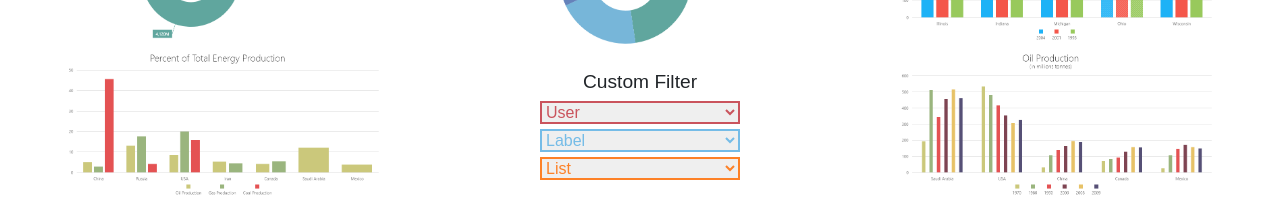
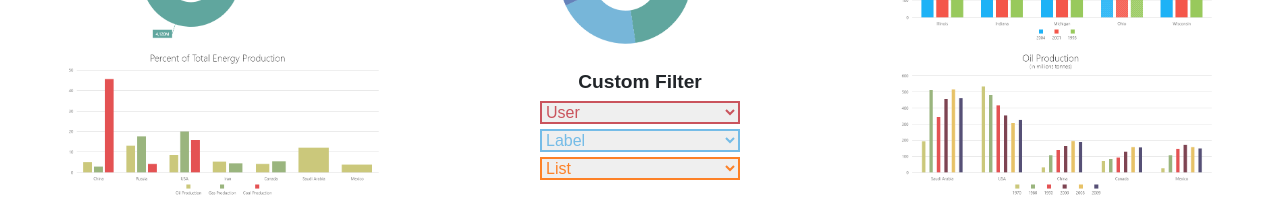
Before and after one commit to Adalab/project-dorcas-s4-oval, a React (Create React App) app: page / in a window 1280 px wide. Shown: the part 235-432 px from the top of the page. Built offline with nearby package versions, Linux system fonts and the light colour scheme.

Commit message:
add: font Avenir

```diff
--- a/src/styles/index.css
+++ b/src/styles/index.css
@@ -1,10 +1,17 @@
 body {
   margin: 0;
   padding: 0;
-  font-family: sans-serif; }
+  font-family: 'Avenir', sans-serif; }
 
 * {
   box-sizing: border-box; }
 
 .row {
   margin: 0; }
+
+h1,
+h2,
+h3,
+h4 {
+  font-family: 'Avenir LT Std', sans-serif;
+  font-weight: 900; }
--- a/src/styles/index.scss
+++ b/src/styles/index.scss
@@ -1,7 +1,7 @@
 body {
 	margin     : 0;
 	padding    : 0;
-	font-family: sans-serif;
+	font-family: 'Avenir', sans-serif;
 }
 
 * {
@@ -11,3 +11,11 @@ body {
 .row {
 	margin: 0;
 }
+
+h1,
+h2,
+h3,
+h4 {
+	font-family: 'Avenir LT Std', sans-serif;
+	font-weight: 900;
+}
```
